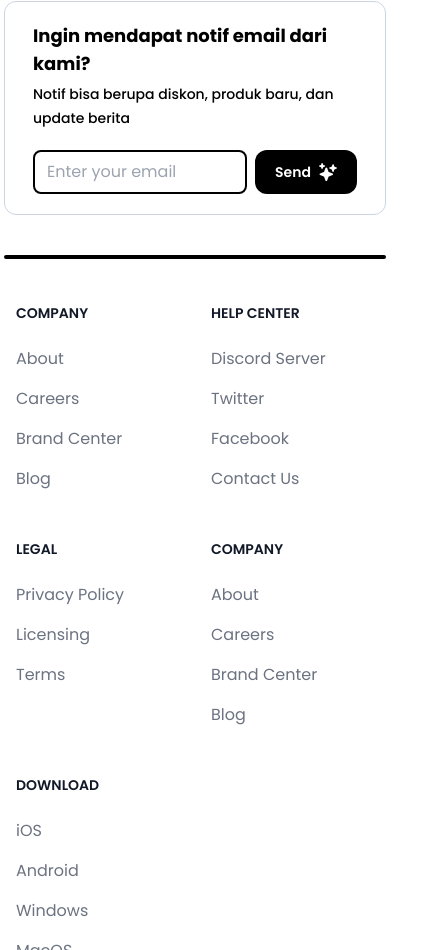
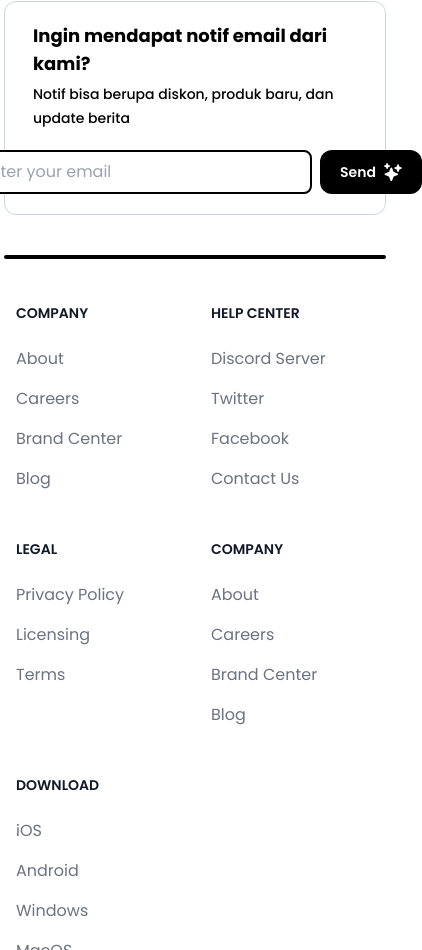
Before and after one commit to masan4js/test, a plain HTML site: page index.html in a window 390 px wide. Shown: the part 1087-2037 px from the top of the page, 422 px wide, since content can reach past the window. Drawn offline with nearby package versions, Linux system fonts and the light colour scheme.

Commit message:
Update index.html

```diff
--- a/index.html
+++ b/index.html
@@ -426,7 +426,7 @@
                         <form action="">
                             <div class="flex justify-center lg:justify-end gap-x-2">
                                 <input type="text"
-                                    class="border-2 w-full lg:w-80 border-black rounded-lg py-2 px-3 focus:outline-none focus:ring-1 ring-black"
+                                    class="border-2 w-auto lg:w-80 border-black rounded-lg py-2 px-3 focus:outline-none focus:ring-1 ring-black"
                                     placeholder="Enter your email" name="" id="">
                                 <button
                                     class="flex items-center bg-black text-white py-2 px-5 rounded-xl font-semibold text-sm">Send
```
